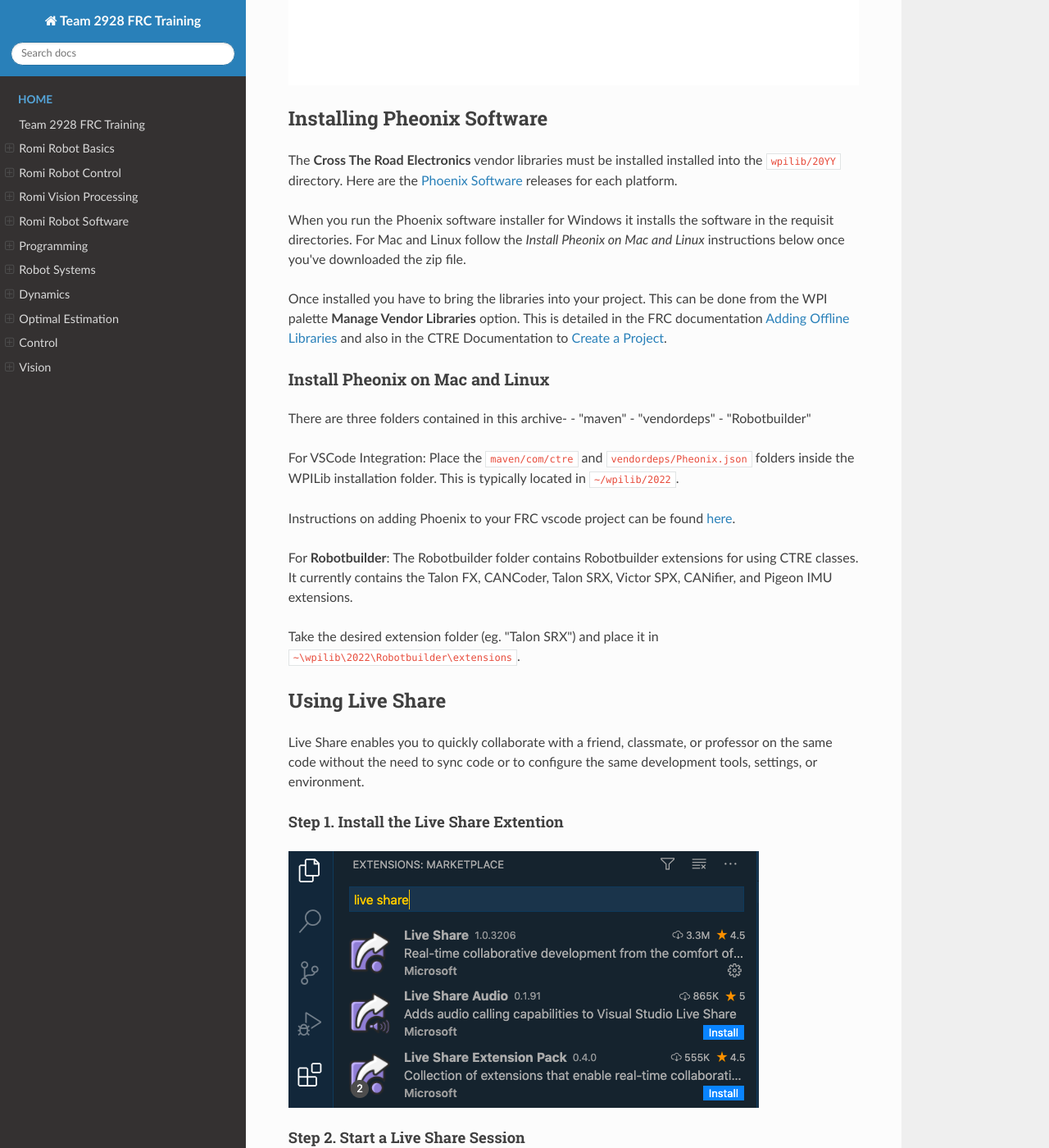
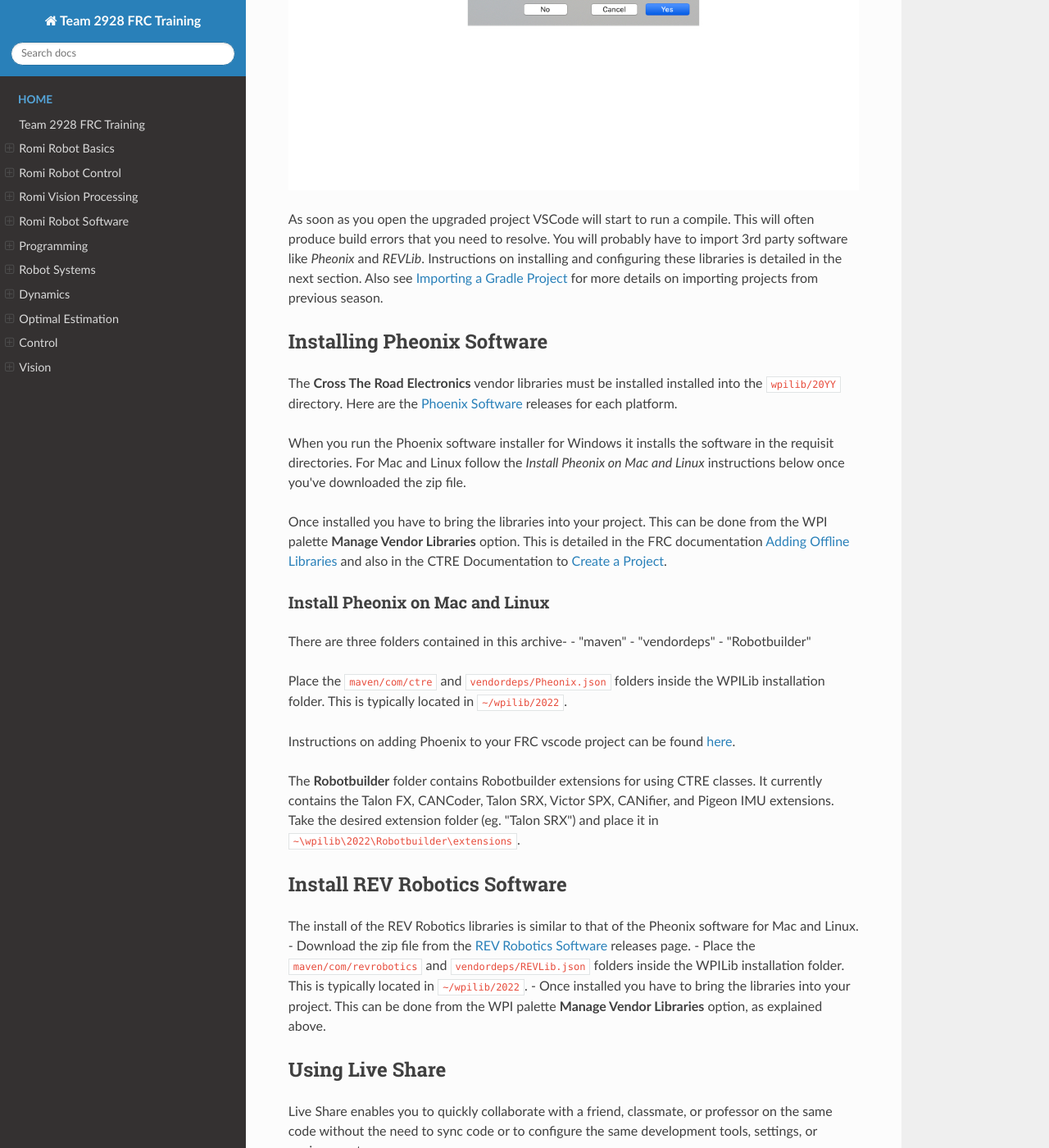
Before and after one commit to FRC-2928/FRC-Programmer-Training, an MkDocs documentation site: the page built from docs/Tools/vscode.md, in a window 1280 px wide and 1400 px high, scrolled down 1082 px. Shown: the whole window at 82% size. Built offline with MkDocs 1.6.1, drawn with Linux system fonts in a browser that asks for light colours; nearby versions of some CDN libraries; some of the changed text lies outside the part shown.

Commit message:
Worked on git and software upgrades

```diff
--- a/docs/Tools/vscode.md
+++ b/docs/Tools/vscode.md
@@ -9,9 +9,14 @@
 
 Visual Studio Code is the supported IDE for programming an FRC robot. If you don't have VSCode installed on your computer the best way of doing this is to follow the instructions on the [FRC Documentation Website](https://docs.wpilib.org/en/latest/docs/zero-to-robot/step-2/wpilib-setup.html). These instructions will also install the WPI Library which is used for programming the FRC robot. Additional information is also found at [FRC Documentation VSCode Overview](https://docs.wpilib.org/en/latest/docs/software/vscode-overview/index.html). The link to download the latest software is somewhat hidden, you can find it under [Prerequisites](https://docs.wpilib.org/en/latest/docs/zero-to-robot/step-2/wpilib-setup.html#prerequisites) and click on the Github link.  Scroll all the way down to the bottom of the Github release page to find the downloads.
 
-It's important that everyone has the latest software otherwise you won't be able to work on other team mates code.  After upgrading VSCode will import each project to the latest version.  Answer *Yes* to each prompt.
+## Upgrading Software
+A new version of the WPILib is released each year on the same day that the new competition is announced. It's important that everyone has the latest software.  Upgrading to the new version is essentially the same as doing a new install.  Here's a direct link to the latest  [Release down load page](https://github.com/wpilibsuite/allwpilib/releases/tag/v2022.1.1).  Follow the instructions for [Running the Installer](https://docs.wpilib.org/en/latest/docs/zero-to-robot/step-2/wpilib-setup.html#running-the-installer).
+
+After upgrading VSCode will import each project to the latest version.  Answer *Yes* to each prompt.
 
 ![After Upgrade](../images/FRCTools/FRCTools.011.jpeg)
+
+As soon as you open the upgraded project VSCode will start to run a compile.  This will often produce build errors that you need to resolve. You will probably have to import 3rd party software like *Pheonix* and *REVLib*.  Instructions on installing and configuring these libraries is detailed in the next section. Also see [Importing a Gradle Project](https://docs.wpilib.org/en/stable/docs/software/vscode-overview/importing-gradle-project.html) for more details on importing projects from previous season.
 
 ## Installing Pheonix Software
 The **Cross The Road Electronics** vendor libraries must be installed installed into the `wpilib/20YY` directory.  Here are the [Phoenix Software](https://store.ctr-electronics.com/software/) releases for each platform.
@@ -26,18 +31,18 @@
 - "vendordeps"
 - "Robotbuilder"
 
-For VSCode Integration:
 Place the `maven/com/ctre` and `vendordeps/Pheonix.json` folders inside the WPILib installation folder.
 This is typically located in `~/wpilib/2022`.
 
 Instructions on adding Phoenix to your FRC vscode project can be found [here](https://phoenix-documentation.readthedocs.io/en/latest/ch05a_CppJava.html).
 
+The **Robotbuilder** folder contains Robotbuilder extensions for using CTRE classes. It currently contains the Talon FX, CANCoder, Talon SRX, Victor SPX, CANifier, and Pigeon IMU extensions. Take the desired extension folder (eg. "Talon SRX") and place it in `~\wpilib\2022\Robotbuilder\extensions`.
 
-For **Robotbuilder**:
-The Robotbuilder folder contains Robotbuilder extensions for using CTRE classes.
-It currently contains the Talon FX, CANCoder, Talon SRX, Victor SPX, CANifier, and Pigeon IMU extensions.
-
-Take the desired extension folder (eg. "Talon SRX") and place it in `~\wpilib\2022\Robotbuilder\extensions`.
+## Install REV Robotics Software
+The install of the REV Robotics libraries is similar to that of the Pheonix software for Mac and Linux.
+- Download the zip file from the [REV Robotics Software](https://docs.revrobotics.com/sparkmax/software-resources/spark-max-api-information#c++-and-java) releases page.
+- Place the `maven/com/revrobotics` and `vendordeps/REVLib.json` folders inside the WPILib installation folder. This is typically located in `~/wpilib/2022`.
+- Once installed you have to bring the libraries into your project.  This can be done from the WPI palette **Manage Vendor Libraries** option, as explained above.
 
 ## Using Live Share
 Live Share enables you to quickly collaborate with a friend, classmate, or professor on the same code without the need to sync code or to configure the same development tools, settings, or environment.
--- a/mkdocs.yml
+++ b/mkdocs.yml
@@ -38,6 +38,8 @@
             - Programming/procedures.md
             - Programming/objects.md
             - Programming/stateMachines.md
+            - Programming/vscode.md
+            - Programming/git.md
 
         # - 'Robotics Concepts':
         - 'Robot Systems':
```
Also changed, not shown: docs/Tools/git.md (+16 -5 lines), docs/images/FRCTools/FRCTools.001.jpeg, docs/images/FRCTools/FRCTools.002.jpeg, docs/images/FRCTools/FRCTools.003.jpeg, docs/images/FRCTools/FRCTools.004.jpeg, docs/images/FRCTools/FRCTools.005.jpeg, docs/images/FRCTools/FRCTools.006.jpeg, docs/images/FRCTools/FRCTools.007.jpeg, docs/images/FRCTools/FRCTools.008.jpeg, docs/images/FRCTools/FRCTools.009.jpeg, docs/images/FRCTools/FRCTools.010.jpeg, docs/images/FRCTools/FRCTools.011.jpeg, docs/images/FRCTools/FRCTools.012.jpeg (added), docs/images/FRCTools/FRCTools.013.jpeg (added), 2 more files.
